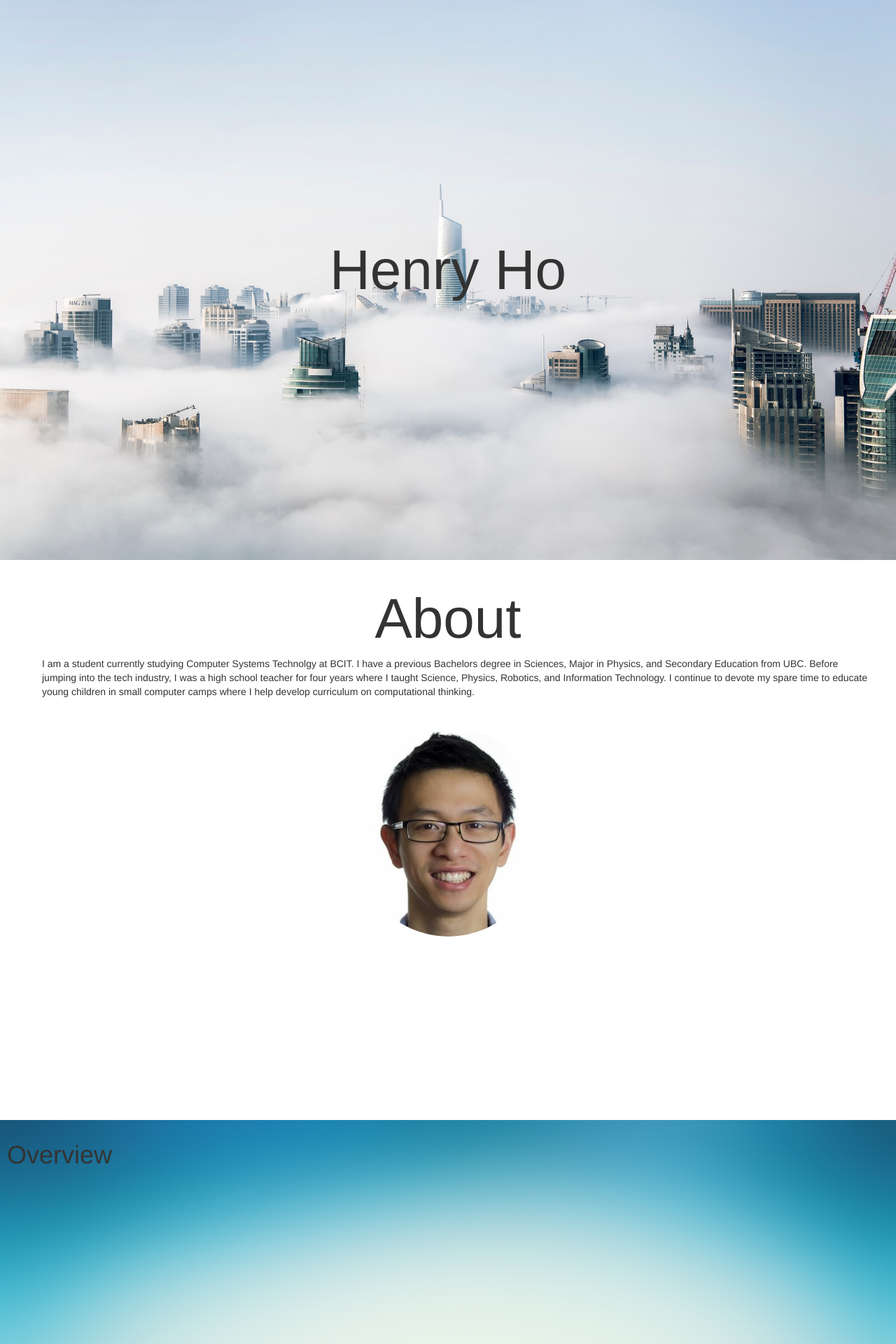
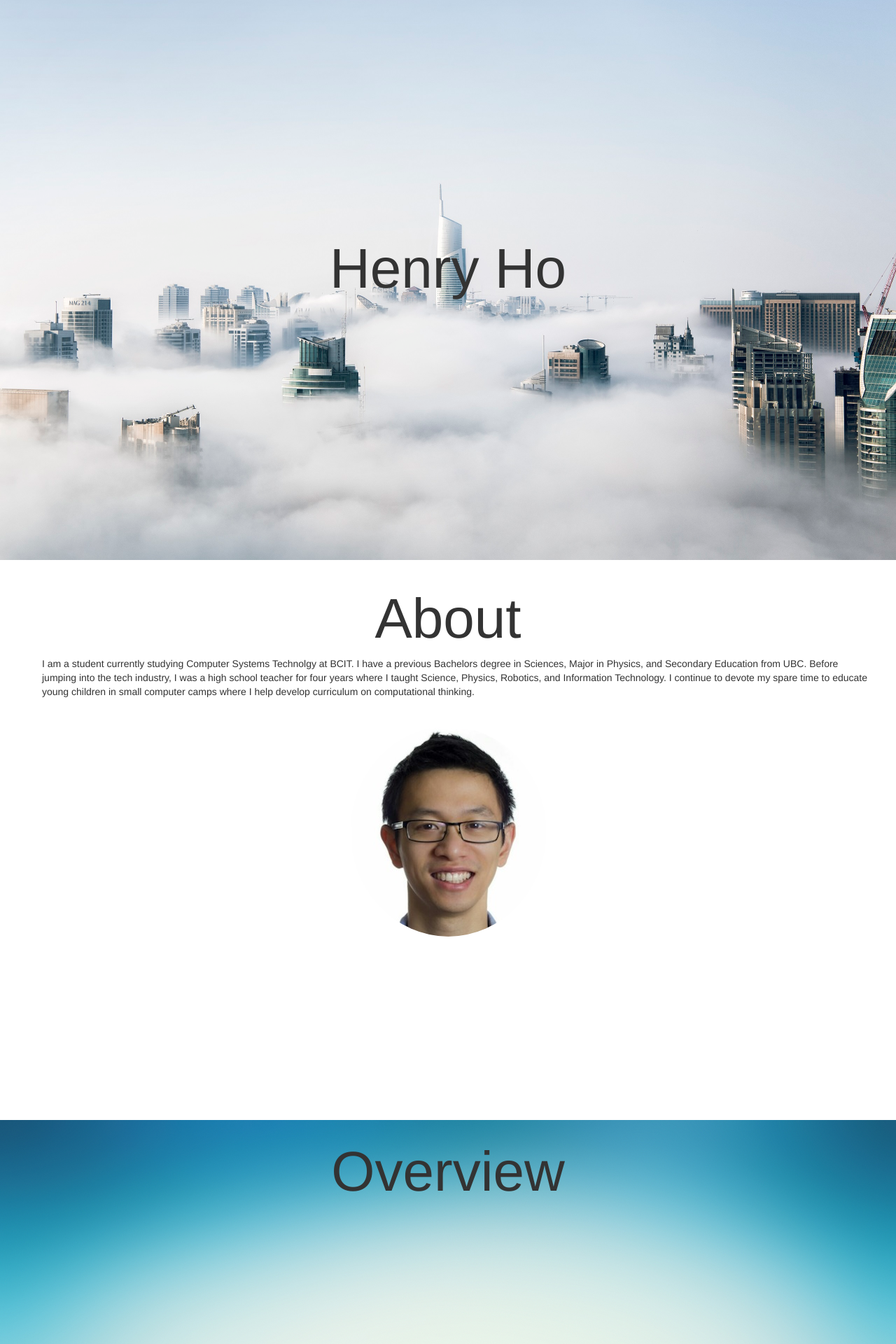
Before and after one commit to hchho/henryho.github.io, a PHP site: page / in a window 1280 px wide. Shown: the top 1920 px of the page at 70% size. Run offline with PHP 8.4, Linux system fonts and the light colour scheme; some libraries are stand-ins or nearby versions.

Commit message:
Corrected sizing for headings

```diff
--- a/css/custom.css
+++ b/css/custom.css
@@ -1,4 +1,4 @@
-body, html, main, div:not(#about) {
+body, html, main {
     /* important */
 /*    min-height: 100%;*/
     height: 100%;
@@ -6,23 +6,42 @@ body, html, main, div:not(#about) {
 }
 
 div {
+    min-height: 100%;
     padding: 10px;
 }
 
 h1#title {
     /* text-align: center; */
     /* padding: -10px; */
-    /* position: absolute; */
+     position: absolute;
     top: 40%;
-    font-size: 80px;
+    left: 20%;
+    width: 60%;
+}
+
+h1 {
+    text-align: center;
 }
 
 p {
     margin: 10px 10px 40px 40px;
 }
-img {
+
+img#profile {
     display: block;
     margin: 0 auto;
+}
+
+@media only screen and (min-width: 992px) {
+    h1 {
+        font-size: 80px
+    }
+}
+
+@media only screen and (max-width: 500px) {
+    img#profile {
+        height: 180px;
+    }
 }
 
 .cd-fixed-bg {
@@ -49,8 +68,7 @@ img {
 }
 
 .cd-scrolling-bg {
-    height: 100%;
-    min-height: 100%;
+/*    min-height: 100%;*/
 }
 
 .cd-color-1 {
--- a/index.html
+++ b/index.html
@@ -14,15 +14,15 @@
 
         <main>
             <div class="section cd-fixed-bg cd-bg-1">
-                <h1 class="col-sm-offset-4 col-sm-4 text-center" id="title">Henry Ho</h1>
+                <h1 id="title">Henry Ho</h1>
             </div>
             <div class="section cd-scrolling-bg cd-color-1">
                 <div class="cd-container" id="about">
-                    <h1 class="text-center" id="title">About</h1>
+                    <h1>About</h1>
                     <P>
                         I am a student currently studying Computer Systems Technolgy at BCIT. I have a previous Bachelors degree in Sciences, Major in Physics, and Secondary Education from UBC. Before jumping into the tech industry, I was a high school teacher for four years where I taught Science, Physics, Robotics, and Information Technology. I continue to devote my spare time to educate young children in small computer camps where I help develop curriculum on computational thinking.
                     </P>
-                    <img src="images/henry.jpeg" class="img-circle img-responsive" alt="Henry's pic" />
+                    <img src="images/henry.jpeg" class="img-circle img-responsive" alt="Henry's pic" id="profile"/>
                 </div>
             </div>
             <div class="section cd-fixed-bg cd-bg-2">
```
